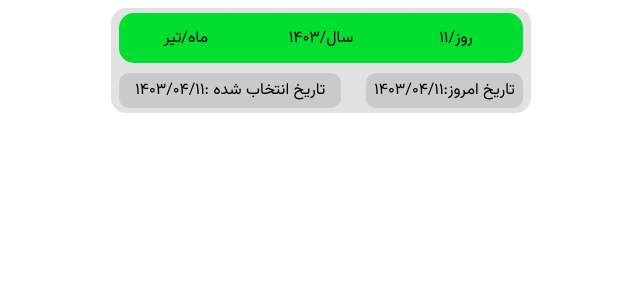
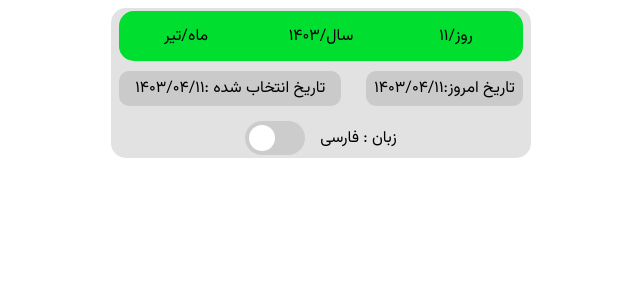
Before and after one commit to mohammadpy8/date-picker-ts-scss, a Next.js app: page /test-components in a window 1280 px wide. Shown: the top 300 px of the page, without its empty margins (319-959 px from the left). Built offline with nearby package versions, Linux system fonts and the light colour scheme.

Commit message:
add en lang for date-picker

```diff
--- a/src/components/DatePicker/DatePicker.module.scss
+++ b/src/components/DatePicker/DatePicker.module.scss
@@ -8,7 +8,7 @@ $month-box: #00891d;
 
 .datePickerContainer {
   width: 420px;
-  height: 105px;
+  height: 150px;
   background-color: $date-picker-box;
   border-radius: 15px;
   .datePickerItems {
@@ -199,3 +199,11 @@ $month-box: #00891d;
     border-radius: 10px;
   }
 }
+
+.datePickerLang {
+  padding-top: 15px;
+  display: flex;
+  align-items: center;
+  justify-content: center;
+  column-gap: 15px;
+}
--- a/src/components/DatePicker/DatePicker.tsx
+++ b/src/components/DatePicker/DatePicker.tsx
@@ -4,11 +4,17 @@ import { useEffect, useRef, useState } from "react";
 import { collectionDaysOfMonths, mounthListCollection } from "./DatePicker.constant";
 
 import styles from "./DatePicker.module.scss";
-import type { TDayData, TMonthsData, TYearsData, TDatePickerProps } from "./DatePicker.type";
+import type { TDayData, TMonthsData, TYearsData, TDatePickerProps, TSwitchEvent } from "./DatePicker.type";
 
 import { useOutsideClickDatePicker } from "./DatePicker.hook";
+import SwitchToggle from "./components/SwitchToggle";
 
-function DatePicker({ setGetDate = () => {}, setTime = () => {}, datePickerStartYear = 1340 }: TDatePickerProps) {
+function DatePicker({
+  setGetDate = () => {},
+  setTime = () => {},
+  datePickerStartYear = 1340,
+  lang = "fa",
+}: TDatePickerProps) {
   const [openListMonth, setOpenListMonth] = useState<boolean>(false);
   const [openListYear, setOpenListYear] = useState<boolean>(false);
   const [openListDay, setOpenListDay] = useState<boolean>(false);
@@ -19,6 +25,8 @@ function DatePicker({ setGetDate = () => {}, setTime = () => {}, datePickerStart
   const [days, setDays] = useState<TDayData>([]);
   const [months, setMonths] = useState<TMonthsData>([]);
   const [years, setYears] = useState<TYearsData>([]);
+  const [langDate, setLangDate] = useState<"fa" | "en">(lang);
+  const [valueSwitch, setValueSwitch] = useState<boolean>(false);
 
   const dayRef = useRef<HTMLUListElement | null>(null);
   const monthRef = useRef<HTMLUListElement | null>(null);
@@ -137,6 +145,30 @@ function DatePicker({ setGetDate = () => {}, setTime = () => {}, datePickerStart
   useOutsideClickDatePicker(yearRef, "year-layout", () => setOpenListYear(false));
   useOutsideClickDatePicker(datePickerShowRef, "date-picker-layout", () => setOpenDatePicker(false));
 
+  const changeLangHandler = (event: TSwitchEvent) => {
+    const value = event.target.checked;
+    setValueSwitch(value);
+    if (value === false) setLangDate("fa");
+    else setLangDate("en");
+  };
+
+  const handleLang = () => {
+    if (langDate === "fa" && valueSwitch === false) return "فارسی";
+    if (langDate === "en" && valueSwitch === true) return "english";
+    return "فارسی";
+  };
+
+  const languageDatePicker = handleLang();
+
+  const renderShowLang = () => {
+    if (languageDatePicker === "فارسی") {
+      return <span>زبان : {languageDatePicker}</span>;
+    }
+    if (languageDatePicker === "english") {
+      return <span>language : {languageDatePicker}</span>;
+    }
+  };
+
   return (
     <div className={styles.datePicker}>
       <div className={styles.datePickerContainer}>
@@ -159,6 +191,12 @@ function DatePicker({ setGetDate = () => {}, setTime = () => {}, datePickerStart
             <div>
               <span>تاریخ امروز:{getTodayDate}</span>
             </div>
+          </div>
+          <div className={styles.datePickerLang}>
+            <div>
+              <SwitchToggle onChange={changeLangHandler} />
+            </div>
+            <div>{renderShowLang()}</div>
           </div>
         </div>
       </div>
--- /dev/null
+++ b/src/components/DatePicker/components/SwitchToggle.module.scss
@@ -0,0 +1,57 @@
+.switch {
+  position: relative;
+  display: inline-block;
+  width: 60px;
+  height: 34px;
+}
+
+.switch input {
+  opacity: 0;
+  width: 0;
+  height: 0;
+}
+
+.slider {
+  position: absolute;
+  cursor: pointer;
+  top: 0;
+  left: 0;
+  right: 0;
+  bottom: 0;
+  background-color: #ccc;
+  -webkit-transition: 0.4s;
+  transition: 0.4s;
+  &::before {
+    position: absolute;
+    content: "";
+    height: 26px;
+    width: 26px;
+    left: 4px;
+    bottom: 4px;
+    background-color: white;
+    -webkit-transition: 0.4s;
+    transition: 0.4s;
+  }
+}
+
+input:checked + .slider {
+  background-color: #2196f3;
+}
+
+input:focus + .slider {
+  box-shadow: 0 0 1px #2196f3;
+}
+
+input:checked + .slider:before {
+  -webkit-transform: translateX(26px);
+  -ms-transform: translateX(26px);
+  transform: translateX(26px);
+}
+
+/* Rounded sliders */
+.slider.round {
+  border-radius: 34px;
+  &::before {
+    border-radius: 50%;
+  }
+}
--- /dev/null
+++ b/src/components/DatePicker/components/SwitchToggle.tsx
@@ -0,0 +1,16 @@
+import { ChangeEvent } from "react";
+import styles from "./SwitchToggle.module.scss";
+import type { TSwitchProps } from "./SwitchToggle.type";
+
+function SwitchToggle({ onChange = () => {} }: TSwitchProps) {
+  return (
+    <div>
+      <label className={styles.switch}>
+        <input type="checkbox" onChange={onChange} />
+        <span className={`${styles.slider} ${styles.round}`}></span>
+      </label>
+    </div>
+  );
+}
+
+export default SwitchToggle;
```
Also changed, not shown: src/components/DatePicker/DatePicker.type.ts (+5 -2 lines), src/components/DatePicker/components/SwitchToggle.type.ts (added, +7 -0 lines).
